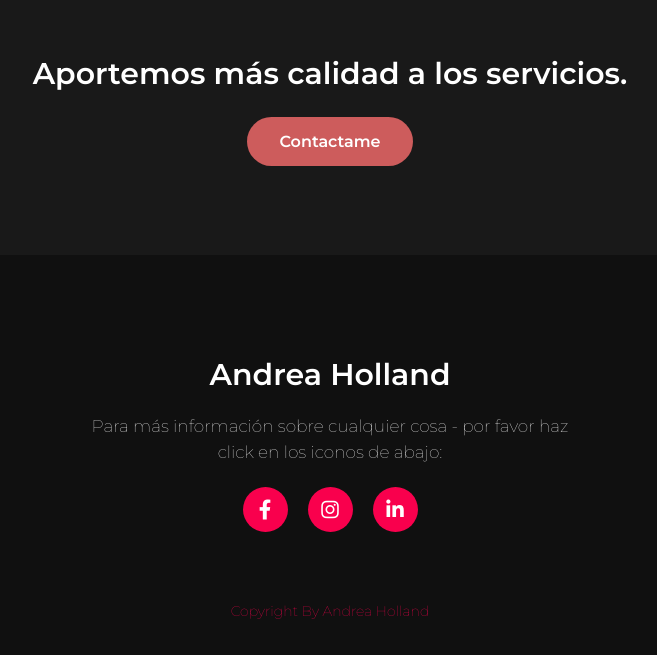
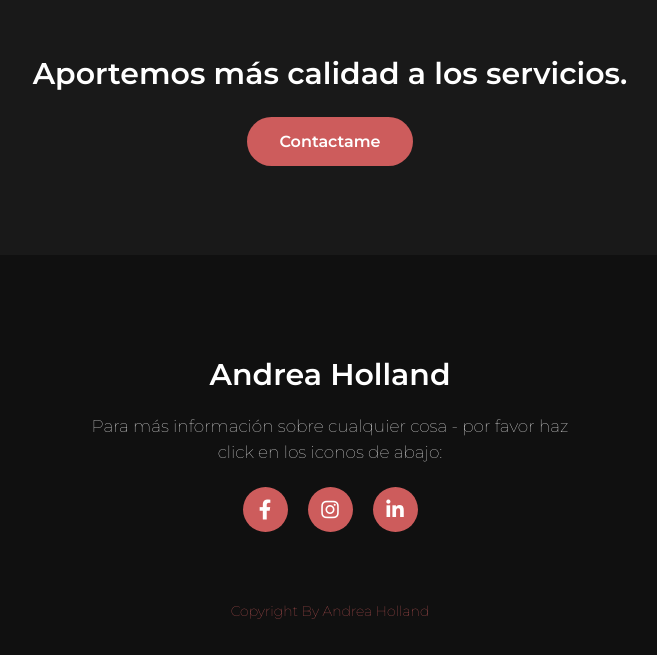
Before and after one commit to Andrea-Holland/Andrea-Holland.github.io, a plain HTML site: page index.html in a window 1280 px wide. Shown: the part 2361-3016 px from the top of the page, without its empty margins (310-967 px from the left). Drawn offline with Linux system fonts and the light colour scheme.

Commit message:
nuevas lineas en css

```diff
--- a/css/style.css
+++ b/css/style.css
@@ -285,7 +285,7 @@ footer p:nth-child(2){
     display: flex;
     align-items: center;
     justify-content: center;
-    background: #f9004d;
+    background: #CD5C5C;
     border-radius: 50%;
     margin: 22px 10px;
     color: white;
@@ -298,7 +298,7 @@ footer p:nth-child(2){
 }
 .end{
     position: absolute;
-    color: #f9004d;
+    color: #CD5C5C;
     bottom: 35px;
     font-size: 14px;
 }
```
